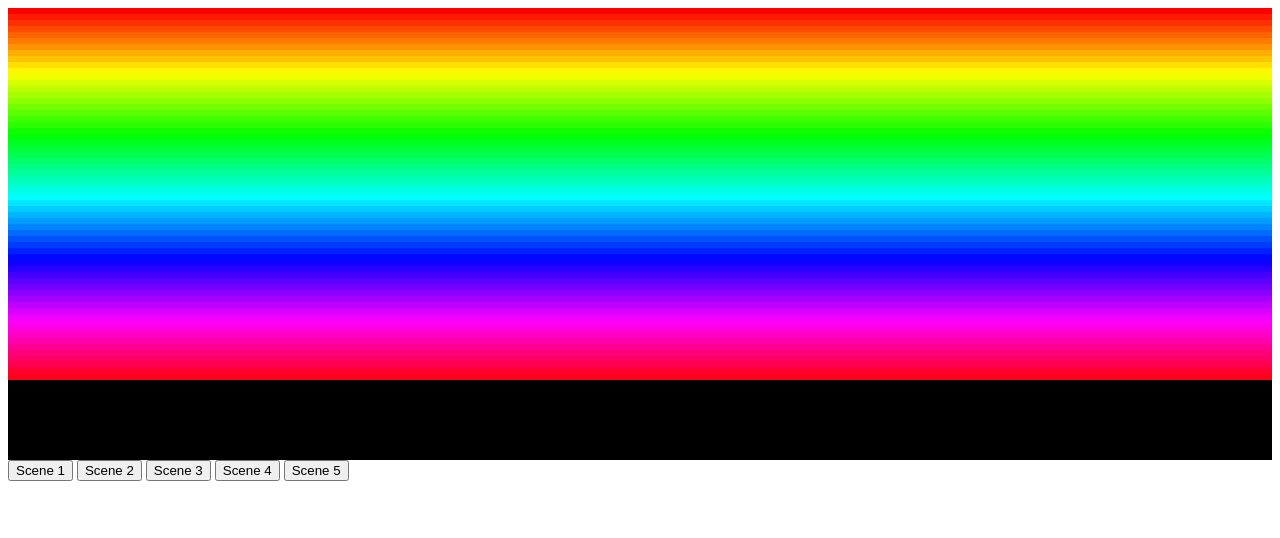
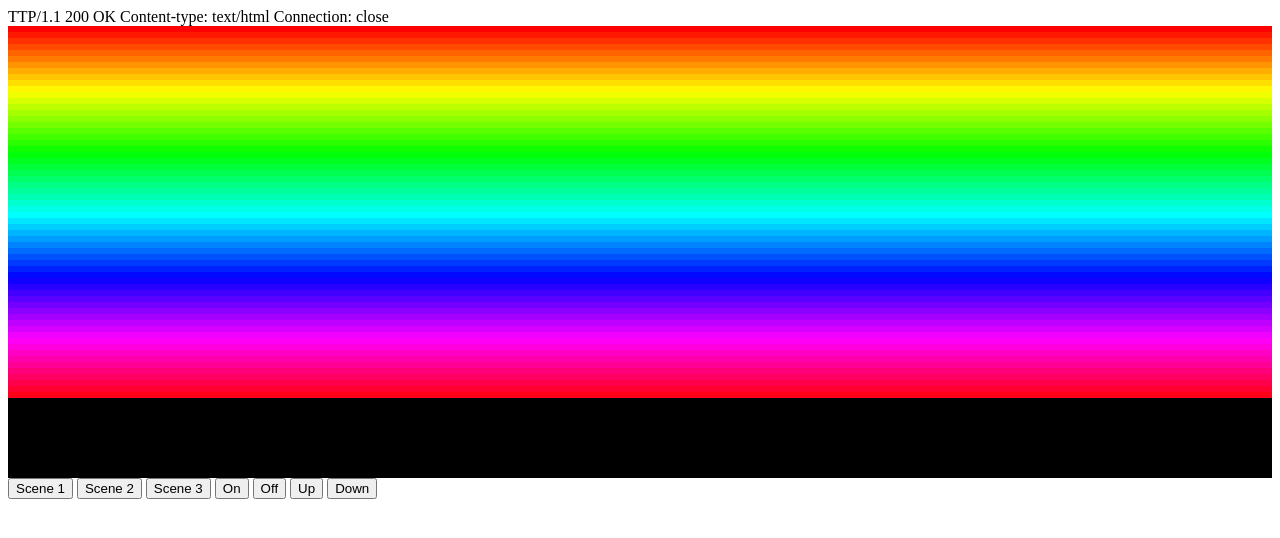
Before and after one commit to RyanBErickson/RGBWiFi, a plain HTML site: page index.html in a window 1280 px wide. Drawn offline with Linux system fonts and the light colour scheme.

```diff
--- a/index.html
+++ b/index.html
@@ -1,5 +1,7 @@
-<!-- http://updates.html5rocks.com/2013/12/300ms-tap-delay-gone-away -->
-<!-- from: http://dangerousprototypes.com/forum/viewtopic.php?f=56&t=7026#p60412 -->
+TTP/1.1 200 OK
+Content-type: text/html
+Connection: close
+
 <!DOCTYPE html>
 <html>
 <head>
@@ -17,6 +19,7 @@
   </style>
 </head>
 <body>
+  <!-- from: http://dangerousprototypes.com/forum/viewtopic.php?f=56&t=7026#p60412 -->
   <div class="colour-changer"></div>
   <div class="colour-changer"></div>
   <div class="colour-changer"></div>
@@ -83,8 +86,10 @@
 <input type="button" id="btn" value="Scene 1" onclick="xhr = new XMLHttpRequest(); xhr.open('GET', 'scene1', true); xhr.send(null);" />
 <input type="button" id="btn" value="Scene 2" onclick="xhr = new XMLHttpRequest(); xhr.open('GET', 'scene2', true); xhr.send(null);" />
 <input type="button" id="btn" value="Scene 3" onclick="xhr = new XMLHttpRequest(); xhr.open('GET', 'scene3', true); xhr.send(null);" />
-<input type="button" id="btn" value="Scene 4" onclick="xhr = new XMLHttpRequest(); xhr.open('GET', 'scene4', true); xhr.send(null);" />
-<input type="button" id="btn" value="Scene 5" onclick="xhr = new XMLHttpRequest(); xhr.open('GET', 'scene5', true); xhr.send(null);" />
+<input type="button" id="btn" value="On" onclick="xhr = new XMLHttpRequest(); xhr.open('GET', 'on', true); xhr.send(null);" />
+<input type="button" id="btn" value="Off" onclick="xhr = new XMLHttpRequest(); xhr.open('GET', 'off', true); xhr.send(null);" />
+<input type="button" id="btn" value="Up" onclick="xhr = new XMLHttpRequest(); xhr.open('GET', 'up', true); xhr.send(null);" />
+<input type="button" id="btn" value="Down" onclick="xhr = new XMLHttpRequest(); xhr.open('GET', 'down', true); xhr.send(null);" />
   <script>
     function toArray(arr) {
       return Array.prototype.slice.call(arr);
```
Also changed, not shown: nodata.html (added, +3 -0 lines), 17 other files.
